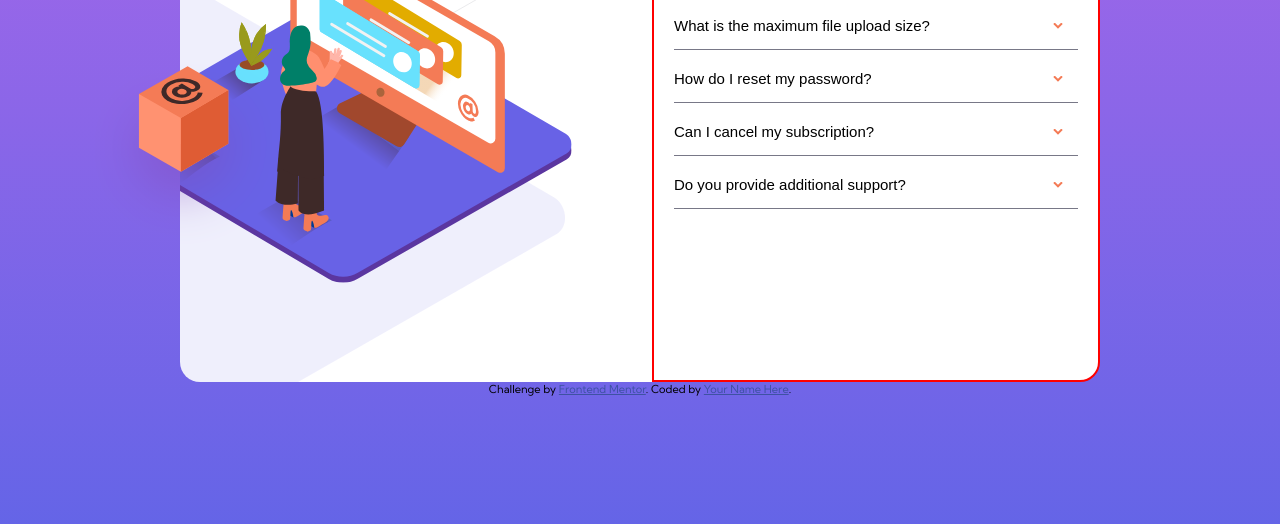
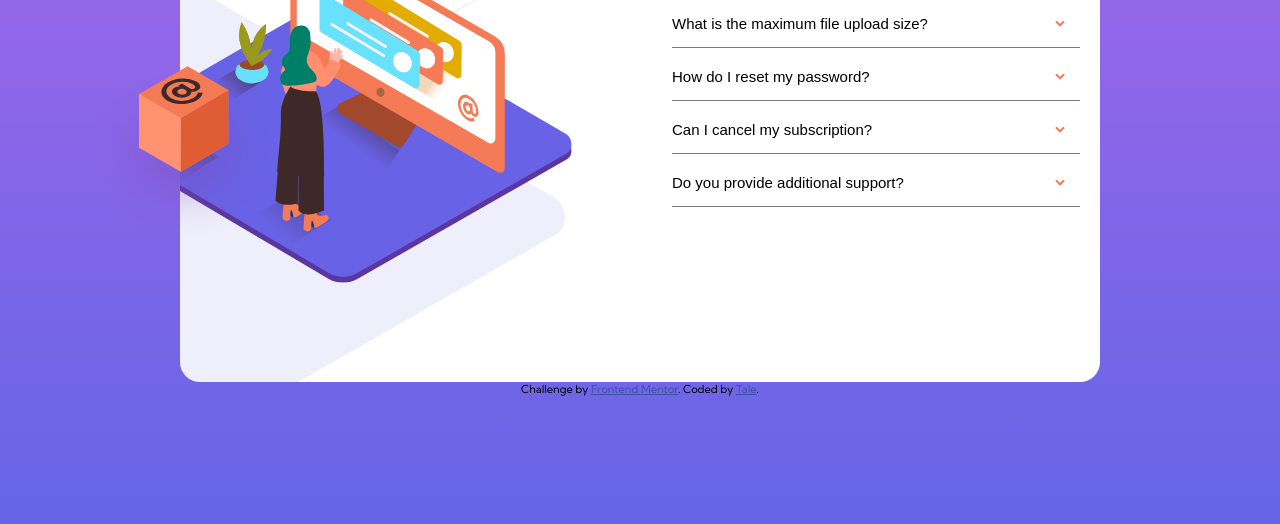
Before and after one commit to ttakeyaya/faq-accordion, a website: page index.html in a window 1280 px wide. Shown: the part 276-800 px from the top of the page. Drawn offline with Linux system fonts and the light colour scheme.

Commit message:
wrote README, removed unnecessary styles

```diff
--- a/index.html
+++ b/index.html
@@ -73,7 +73,7 @@
 
   <div class="attribution">
     Challenge by <a href="https://www.frontendmentor.io?ref=challenge" target="_blank">Frontend Mentor</a>.
-    Coded by <a href="#">Your Name Here</a>.
+    Coded by <a href="https://www.frontendmentor.io/profile/ttakeyaya">Tale</a>.
   </div>
   <script src="js/acoordion.js"></script>
 </body>
--- a/sass/_layout.scss
+++ b/sass/_layout.scss
@@ -26,7 +26,6 @@
     background-color: white;
     position: relative;
     background-image: url("../images/bg-pattern-desktop.svg");
-    // background-position: 1200% 65%;
     background-size: 900px;
     background-position: 120% 75%;
     background-repeat: no-repeat;
@@ -75,7 +74,6 @@
   .accordion {
     background-color: white;
     padding: 2rem 2rem 5rem 2rem;
-    border: 2px solid red;
     border-top-right-radius: 20px;
     border-bottom-right-radius: 20px;
     @media screen and (max-width: 950px) {
```
Also changed, not shown: README-template.md (deleted), README.md, css/main.css, screenshot.jpg (added), 1 other file.
